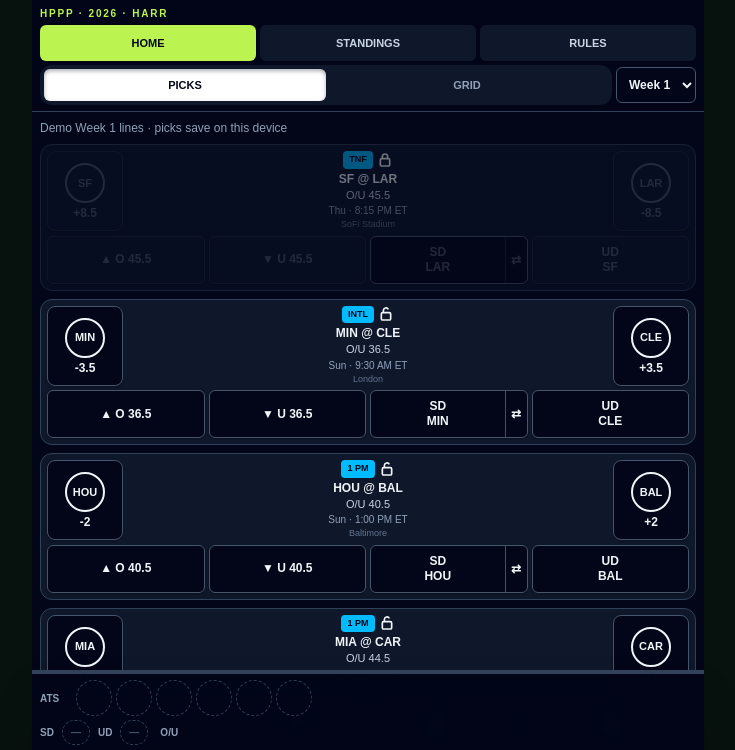
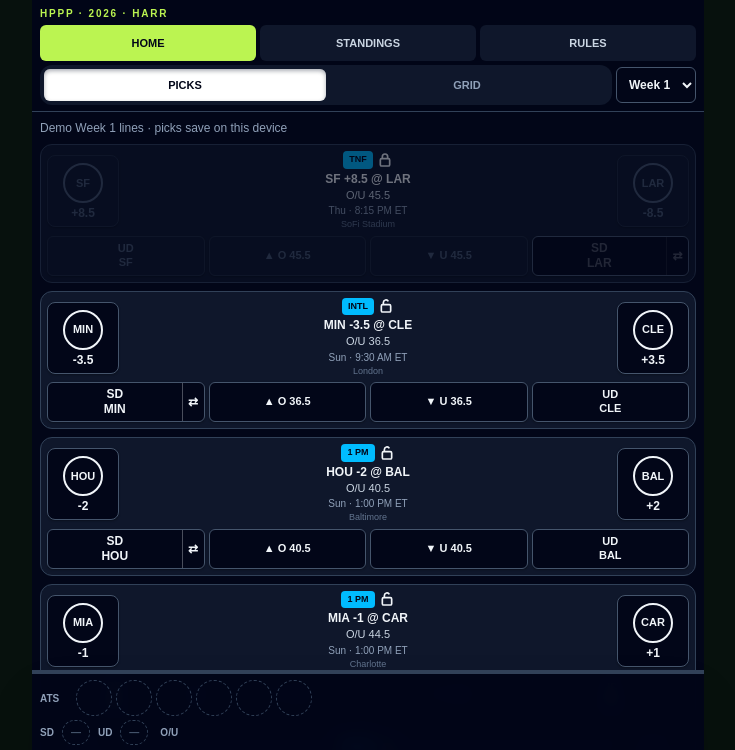
Before and after one commit to ghreichert96/nfl-pool, a Next.js app: page / in a window 1280 px wide. Shown: the top 750 px of the page, without its empty margins (272-1007 px from the left). Built offline with nearby package versions, Linux system fonts and the light colour scheme.

Commit message:
Mirror side picks beneath their teams

```diff
--- a/src/features/picks/picks-experience.tsx
+++ b/src/features/picks/picks-experience.tsx
@@ -95,7 +95,7 @@ function TeamToggle({
       aria-pressed={selected}
       disabled={disabled}
       onClick={onClick}
-      className={`flex min-h-20 w-full flex-col items-center justify-center rounded-lg border text-xs font-black transition-colors disabled:cursor-not-allowed disabled:border-slate-800 disabled:bg-slate-900/40 disabled:text-slate-600 ${selected ? selectedClass : idleClass}`}
+      className={`flex aspect-square w-full flex-col items-center justify-center rounded-lg border text-xs font-black transition-colors disabled:cursor-not-allowed disabled:border-slate-800 disabled:bg-slate-900/40 disabled:text-slate-600 ${selected ? selectedClass : idleClass}`}
     >
       <Logo abbreviation={team} />
       <span className="mt-1 leading-none">
@@ -111,12 +111,14 @@ function SmallToggle({
   children,
   onClick,
   label,
+  className = "",
 }: {
   selected: boolean;
   disabled: boolean;
   children: React.ReactNode;
   onClick: () => void;
   label: string;
+  className?: string;
 }) {
   return (
     <button
@@ -125,7 +127,7 @@ function SmallToggle({
       aria-pressed={selected}
       disabled={disabled}
       onClick={onClick}
-      className={`min-h-12 rounded-md border px-1 text-xs font-black leading-tight transition-colors disabled:cursor-not-allowed disabled:border-slate-800 disabled:bg-slate-900/40 disabled:text-slate-600 ${selected ? selectedClass : idleClass}`}
+      className={`min-h-10 rounded-md border px-1 text-[11px] font-black leading-tight transition-colors disabled:cursor-not-allowed disabled:border-slate-800 disabled:bg-slate-900/40 disabled:text-slate-600 ${selected ? selectedClass : idleClass} ${className}`}
     >
       {children}
     </button>
@@ -142,7 +144,8 @@ function GameInfo({ game }: { game: Game }) {
         <LockIcon locked={Boolean(game.locked)} />
       </div>
       <strong className="mt-0.5 whitespace-nowrap text-xs">
-        {game.away.abbreviation} @ {game.home.abbreviation}
+        {game.away.abbreviation} {formatSpread(game.awaySpread)} @{" "}
+        {game.home.abbreviation}
       </strong>
       <span className="whitespace-nowrap text-[11px] text-slate-300">
         O/U {game.total}
@@ -172,6 +175,7 @@ function GameRow({
   const favorite = favoriteFor(game);
   const underdog = underdogFor(game);
   const sdTeam = sdUnderdog ? underdog : favorite;
+  const awayIsFavorite = favorite === game.away.abbreviation;
   const atsAtLimit = picks.ats.length >= 6 && !ats;
   const totalsAtLimit = picks.totals.length >= 3 && !total;
   const sdUnavailable = Boolean(
@@ -211,7 +215,7 @@ function GameRow({
     <article
       className={`rounded-xl border p-1.5 ${game.locked ? "border-slate-700 bg-slate-800/50 opacity-45" : "border-slate-700 bg-slate-900"}`}
     >
-      <div className="grid grid-cols-[76px_minmax(100px,1fr)_76px] items-center gap-2">
+      <div className="grid grid-cols-[72px_minmax(100px,1fr)_72px] items-center gap-2">
         <TeamToggle
           game={game}
           team={game.away.abbreviation}
@@ -230,6 +234,7 @@ function GameRow({
       </div>
       <div className="mt-1 grid grid-cols-4 gap-1">
         <SmallToggle
+          className="order-2"
           label={`Over ${game.total}`}
           selected={total?.direction === "over"}
           disabled={Boolean(game.locked || totalsAtLimit)}
@@ -238,6 +243,7 @@ function GameRow({
           ▲ O {game.total}
         </SmallToggle>
         <SmallToggle
+          className="order-3"
           label={`Under ${game.total}`}
           selected={total?.direction === "under"}
           disabled={Boolean(game.locked || totalsAtLimit)}
@@ -246,7 +252,7 @@ function GameRow({
           ▼ U {game.total}
         </SmallToggle>
         <div
-          className={`grid min-h-12 grid-cols-[1fr_22px] overflow-hidden rounded-md border transition-colors disabled:opacity-30 ${isTeamSelected(picks.suddenDeath, game.id, sdTeam) ? selectedClass : idleClass}`}
+          className={`grid min-h-10 grid-cols-[1fr_22px] overflow-hidden rounded-md border transition-colors ${awayIsFavorite ? "order-1" : "order-4"} ${isTeamSelected(picks.suddenDeath, game.id, sdTeam) ? selectedClass : idleClass}`}
         >
           <button
             type="button"
@@ -289,6 +295,7 @@ function GameRow({
           </button>
         </div>
         <SmallToggle
+          className={awayIsFavorite ? "order-4" : "order-1"}
           label={`Underdog ${underdog}`}
           selected={isTeamSelected(picks.underdog, game.id, underdog)}
           disabled={Boolean(game.locked || udUnavailable)}
```
